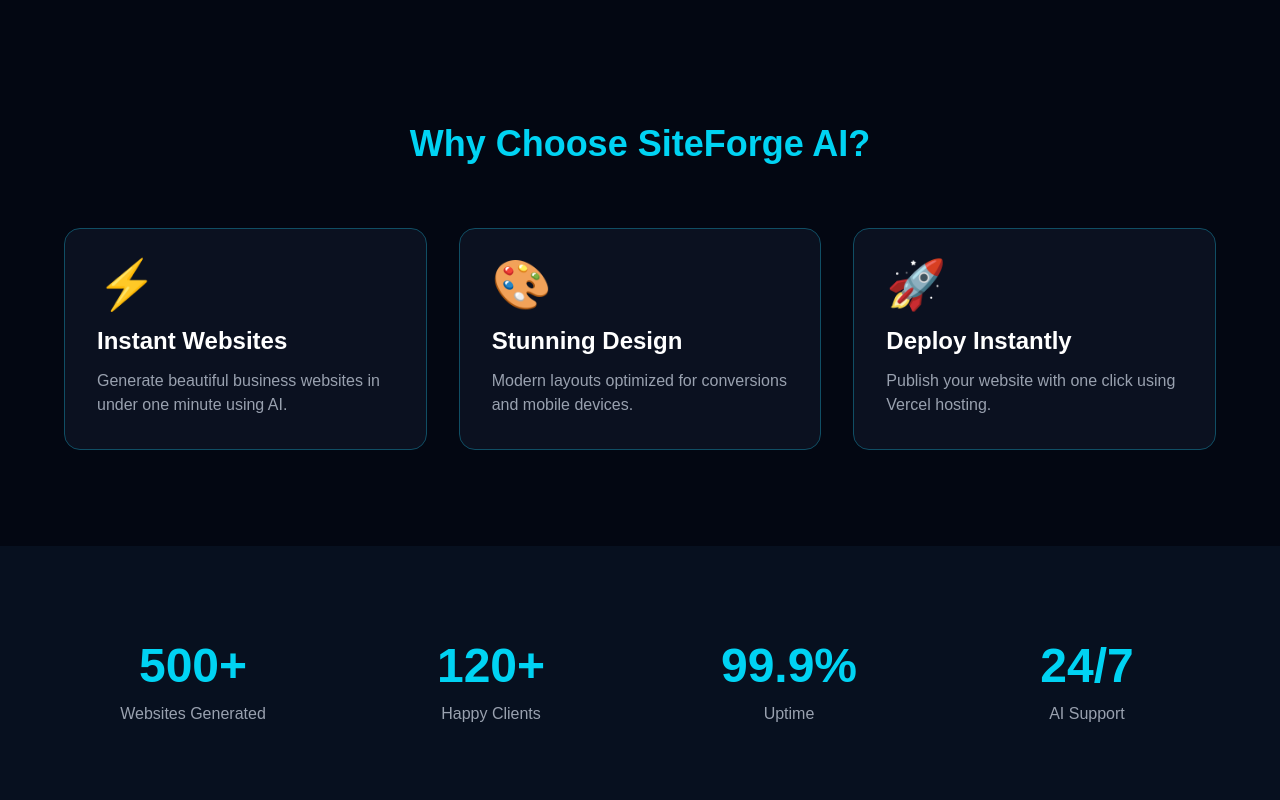
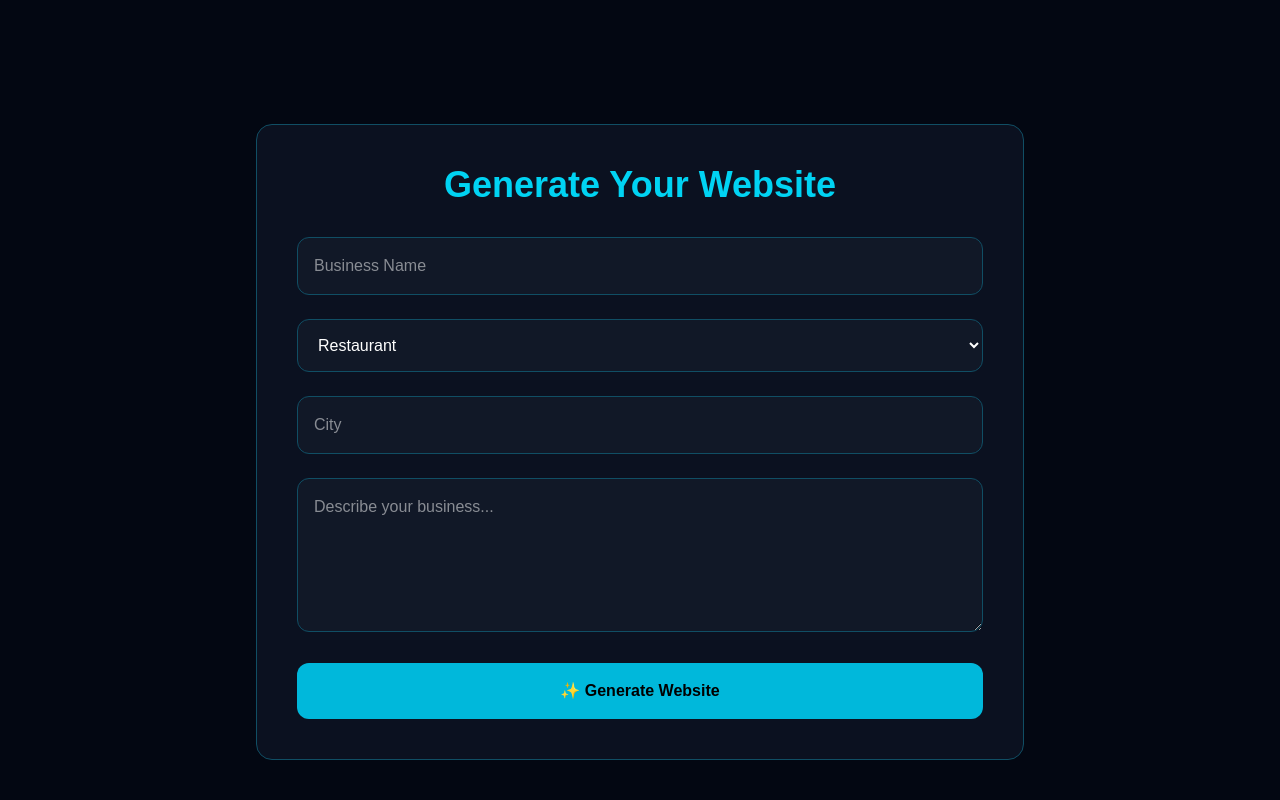
Before and after one commit to imakshadasw/siteforge-ai, a Next.js app in the folder siteforge-ai/: page / in a window 1280 px wide. Shown: the part 760-1560 px from the top of the page. Built offline with nearby package versions, Linux system fonts and the light colour scheme.

Commit message:
Added feature cards section

```diff
--- /dev/null
+++ b/siteforge-ai/app/components/GeneratorForm.tsx
@@ -0,0 +1,63 @@
+"use client";
+
+import { useState } from "react";
+
+export default function GeneratorForm() {
+  const [loading, setLoading] = useState(false);
+
+  return (
+    <section className="py-24 px-6">
+      <div className="max-w-3xl mx-auto bg-[#0b1120] border border-cyan-900 rounded-2xl p-10">
+
+        <h2 className="text-4xl font-bold text-center text-cyan-400 mb-8">
+          Generate Your Website
+        </h2>
+
+        <div className="space-y-6">
+
+          <input
+            type="text"
+            placeholder="Business Name"
+            className="w-full p-4 rounded-xl bg-[#111827] border border-cyan-900"
+          />
+
+          <select className="w-full p-4 rounded-xl bg-[#111827] border border-cyan-900">
+            <option>Restaurant</option>
+            <option>Cafe</option>
+            <option>Gym</option>
+            <option>Salon</option>
+            <option>Clinic</option>
+            <option>Real Estate</option>
+          </select>
+
+          <input
+            type="text"
+            placeholder="City"
+            className="w-full p-4 rounded-xl bg-[#111827] border border-cyan-900"
+          />
+
+          <textarea
+            rows={5}
+            placeholder="Describe your business..."
+            className="w-full p-4 rounded-xl bg-[#111827] border border-cyan-900"
+          />
+
+          <button
+            onClick={() => {
+              setLoading(true);
+
+              setTimeout(() => {
+                setLoading(false);
+                alert("Website Generated! 🚀");
+              }, 2500);
+            }}
+            className="w-full bg-cyan-500 hover:bg-cyan-400 py-4 rounded-xl font-bold text-black"
+          >
+            {loading ? "Generating..." : "✨ Generate Website"}
+          </button>
+
+        </div>
+      </div>
+    </section>
+  );
+}
--- a/siteforge-ai/app/page.tsx
+++ b/siteforge-ai/app/page.tsx
@@ -1,3 +1,4 @@
+import GeneratorForm from "./components/GeneratorForm";
 import Pricing from "./components/Pricing";
 import Testimonials from "./components/Testimonials";
 import Stats from "./components/Stats";
@@ -11,6 +12,7 @@
     <main className="min-h-screen bg-[#030712] text-white">
       <Navbar />
       <Hero />
+      <GeneratorForm />
       <Features />
       <Stats />
       <Testimonials />
```
